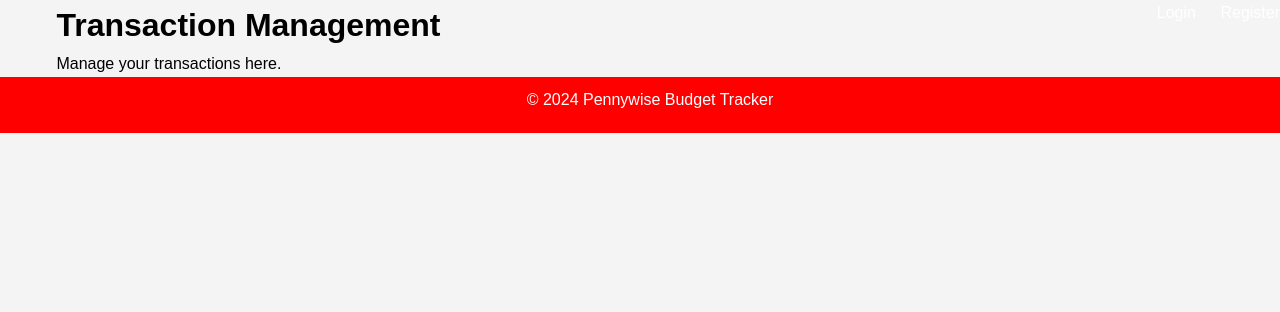
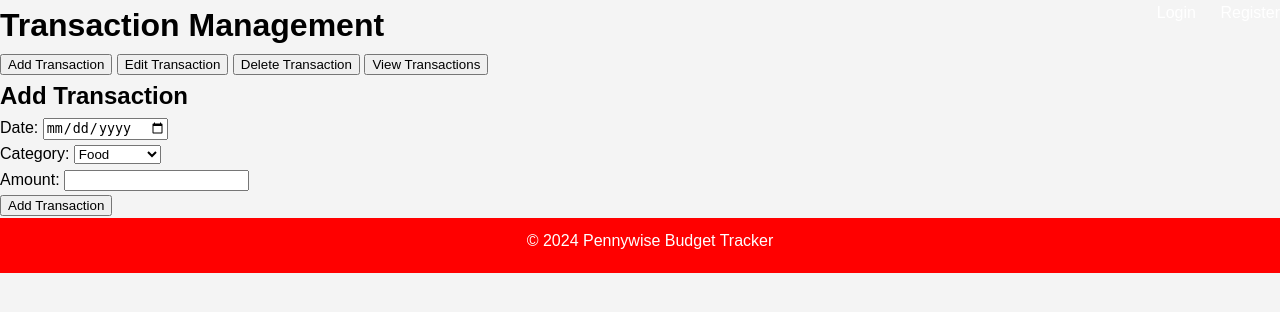
Before and after one commit to Orodikev/Pennywise-Budget-Tracker, a Django app: page /transaction-management/ in a window 1280 px wide. Shown: the part 71-383 px from the top of the page. Run offline with Django 5.2, Linux system fonts and the light colour scheme; data comes from the database, SQL or seed files in the repository.

Commit message:
Transaction management dashboard

```diff
--- a/tracker/forms.py
+++ b/tracker/forms.py
@@ -3,6 +3,22 @@ from .models import Transaction
 from django.contrib.auth.models import User
 from django.contrib.auth.forms import UserCreationForm
 
+#Define transaction view
+class TransactionForm(forms.ModelForm):
+    class Meta:
+        model = Transaction  # Reference the existing Transaction model
+        fields = ['date', 'category', 'amount']  # Specify the fields to be used
+        widgets = {
+            'date': forms.DateInput(attrs={'type': 'date'}),
+            'category': forms.Select(choices=[
+                ('food', 'Food'),
+                ('rent', 'Rent'),
+                ('transport', 'Transport'),
+                ('shopping', 'Shopping'),
+                ('clothing', 'Clothing'),
+                ('medication', 'Medication'),
+            ]),
+        }
 class CustomUserCreationForm(UserCreationForm):
     email = forms.EmailField(required=True)
 
@@ -16,7 +32,3 @@ class CustomUserCreationForm(UserCreationForm):
         if commit:
             user.save()
         return user
-class TransactionForm(forms.ModelForm):
-    class Meta:
-        model = Transaction
-        fields = ['amount', 'date', 'description', 'category']
--- a/tracker/models.py
+++ b/tracker/models.py
@@ -1,4 +1,5 @@
 from django.db import models
+import uuid
 from django.contrib.auth.models import User
 
 class Category(models.Model):
@@ -16,15 +17,25 @@ class Category(models.Model):
     def __str__(self):
         return self.name
 
+# Transaction model
 class Transaction(models.Model):
+    # Fields for the transaction
+    date = models.DateField()
     amount = models.DecimalField(max_digits=10, decimal_places=2)
-    date = models.DateField()
-    description = models.TextField(null=True, blank=True)
-    category = models.ForeignKey(Category, on_delete=models.CASCADE)
-    user = models.ForeignKey(User, on_delete=models.CASCADE)
+    category = models.CharField(max_length=50)
 
+    # Unique reference number for each transaction
+    ref_number = models.CharField(max_length=100, unique=True, blank=True, null=True)
+
+    # Overriding the save method to generate a unique ref_number if not provided
+    def save(self, *args, **kwargs):
+        if not self.ref_number:
+            self.ref_number = str(uuid.uuid4())  # Generate a unique UUID for ref_number
+        super(Transaction, self).save(*args, **kwargs)
+
+    # String representation of the model
     def __str__(self):
-        return f'{self.amount} - {self.category.name} on {self.date}'
+        return f"Transaction {self.ref_number}: {self.category} - {self.amount} on {self.date}"
 
 class Budget(models.Model):
     amount = models.DecimalField(max_digits=10, decimal_places=2)
--- a/tracker/templates/transaction_management.html
+++ b/tracker/templates/transaction_management.html
@@ -1,8 +1,58 @@
 {% extends 'base.html' %}
 
 {% block content %}
-<div class="container">
-    <h1>Transaction Management</h1>
-    <p>Manage your transactions here.</p>
+<h1>Transaction Management</h1>
+
+<!-- Navigation -->
+<div class="transaction-nav">
+    <button onclick="showSection('add')">Add Transaction</button>
+    <button onclick="showSection('edit')">Edit Transaction</button>
+    <button onclick="showSection('delete')">Delete Transaction</button>
+    <button onclick="showSection('view')">View Transactions</button>
 </div>
+
+<!-- Add Transaction Section -->
+<div id="add" class="section">
+    <h2>Add Transaction</h2>
+    <form method="POST">
+        {% csrf_token %}
+        {{ form.as_p }}
+        <button type="submit" name="add_transaction">Add Transaction</button>
+    </form>
+</div>
+
+<!-- View Transactions Section -->
+<div id="view" class="section" style="display:none;">
+    <h2>Transaction List</h2>
+    <table>
+        <thead>
+            <tr>
+                <th>Date</th>
+                <th>Category</th>
+                <th>Amount</th>
+                <th>Actions</th>
+            </tr>
+        </thead>
+        <tbody>
+            {% for transaction in transactions %}
+            <tr>
+                <td>{{ transaction.date }}</td>
+                <td>{{ transaction.category }}</td>
+                <td>{{ transaction.amount }}</td>
+                <td>
+                    <a href="{% url 'edit_transaction' transaction.id %}">Edit</a>
+                    <a href="{% url 'delete_transaction' transaction.id %}">Delete</a>
+                </td>
+            </tr>
+            {% endfor %}
+        </tbody>
+    </table>
+</div>
+
+<script>
+    function showSection(section) {
+        document.querySelectorAll('.section').forEach(s => s.style.display = 'none');
+        document.getElementById(section).style.display = 'block';
+    }
+</script>
 {% endblock %}
--- a/tracker/urls.py
+++ b/tracker/urls.py
@@ -13,12 +13,16 @@ urlpatterns = [
     path('register/', register, name='register'),
     path('logout/', auth_views.LogoutView.as_view(), name='logout'),
     path('', views.transaction_list, name='transaction_list'),
-    path('add/', views.add_transaction, name='add_transaction'),
     path('budget/', views.view_budget, name='view_budget'),
     path('api/transactions/', TransactionListCreateAPIView.as_view(), name='api_transactions'),
     path('api/budgets/', BudgetListCreateAPIView.as_view(), name='api_budgets'),
     path('register/', RegisterView.as_view(), name='register'),
-    path('transaction-management/', views.transaction_management_view, name='transaction_management'),
-    path('budget-management/', views.budget_management_view, name='budget_management'),
+    path('transaction-management/', views.transaction_management, name='transaction_management'),
+    path('transactions/<str:action>/', views.transaction_management, name='transaction_action'),  # For add/edit/delete actions
+    path('transactions/<str:action>/<int:transaction_id>/', views.transaction_management, name='transaction_action_with_id'),  # For edit/delete with ID
+    path('budget-management/', views.budget_management, name='budget_management'),
     path('get-report/', views.get_report_view, name='get_report'),
+    path('add-transaction/', views.add_transaction, name='add_transaction'),
+    path('edit-transaction/<int:id>/', views.edit_transaction, name='edit_transaction'),
+    path('delete-transaction/<int:id>/', views.delete_transaction, name='delete_transaction'),
 ]
--- a/tracker/views.py
+++ b/tracker/views.py
@@ -1,4 +1,4 @@
-from django.shortcuts import render, redirect
+from django.shortcuts import render, get_object_or_404, redirect
 from .models import Transaction, Budget
 from .forms import TransactionForm
 from rest_framework import generics
@@ -9,6 +9,8 @@ from django.contrib.auth.decorators import login_required
 from .forms import CustomUserCreationForm
 from django.urls import reverse_lazy
 from django.views import generic
+from django.http import HttpResponseRedirect
+import uuid
 
 # Create your views here.
 #List Transaction view
@@ -39,31 +41,76 @@ def transaction_list(request):
     transactions = Transaction.objects.filter(user=request.user)
     return render(request, 'tracker/transaction_list.html', {'transactions': transactions})
 
-@login_required
-#Add Transaction view
+#Transaction management view
+def transaction_management(request):
+    # Add Transaction logic
+    if request.method == 'POST' and 'add_transaction' in request.POST:
+        form = TransactionForm(request.POST)
+        if form.is_valid():
+            form.save()
+            return redirect('transaction_management')
+
+    # View all transactions
+    transactions = Transaction.objects.all()
+
+    context = {
+        'transactions': transactions,
+        'form': TransactionForm(),
+    }
+    return render(request, 'transaction_management.html', context)
+
+def edit_transaction(request, id):
+    # Fetch the transaction object or return a 404 if not found
+    transaction = get_object_or_404(Transaction, id=id)
+
+    # If this is a POST request, process the form data
+    if request.method == 'POST':
+        form = TransactionForm(request.POST, instance=transaction)
+        if form.is_valid():
+            form.save()  # Save the updated transaction
+            return redirect('transaction_management')  # Redirect to transaction management page
+
+    # If this is a GET request, display the form prefilled with the transaction details
+    else:
+        form = TransactionForm(instance=transaction)
+
+    # Render the form for editing the transaction
+    return render(request, 'edit_transaction.html', {'form': form})
+
+def delete_transaction(request, id):
+    # Fetch the transaction object by ID or return a 404 if not found
+    transaction = get_object_or_404(Transaction, id=id)
+
+    # If the request method is POST, delete the transaction
+    if request.method == 'POST':
+        transaction.delete()
+        return redirect('transaction_management')  # Redirect to transaction management page
+
+    # Render a confirmation page (optional)
+    return render(request, 'delete_transaction.html', {'transaction': transaction})
+
 def add_transaction(request):
     if request.method == 'POST':
-        form = TransactionForm(request.POST)
-        if form.is_valid():
-            transaction = form.save(commit=False)
-            transaction.user = request.user
-            transaction.save()
-            return redirect('transaction_list')
-    else:
-        form = TransactionForm()
-    return render(request, 'tracker/add_transaction.html', {'form': form})
+        date = request.POST['date']
+        amount = request.POST['amount']
+        category = request.POST['category']
+
+        # Create a new Transaction instance without specifying the ref_number
+        transaction = Transaction(date=date, amount=amount, category=category)
+        transaction.save()  # This will automatically generate a unique ref_number
+
+        return redirect('transaction_management')
+
+    # Render the template for adding a transaction
+    return render(request, 'add_transaction.html')
 
 #Budget view
 @login_required
 def view_budget(request):
     budgets = Budget.objects.filter(user=request.user)
     return render(request, 'tracker/view_budget.html', {'budgets': budgets})
-# View for Transaction Management
-def transaction_management_view(request):
-    return render(request, 'transaction_management.html')
-
 # View for Budget Management
-def budget_management_view(request):
+def budget_management(request):
     return render(request, 'budget_management.html')
 
 # View for Get Report
```
Also changed, not shown: tracker/templates/add_transaction.html (+4 -11 lines), tracker/templates/delete_transaction.html (added, +12 -0 lines), tracker/templates/edit_transaction.html (added, +11 -0 lines), tracker/templates/view_transactions.html (added, +24 -0 lines), db.sqlite3, tracker/migrations/0002_remove_transaction_description_and_more.py (added), tracker/migrations/0003_alter_transaction_ref_number.py (added).
